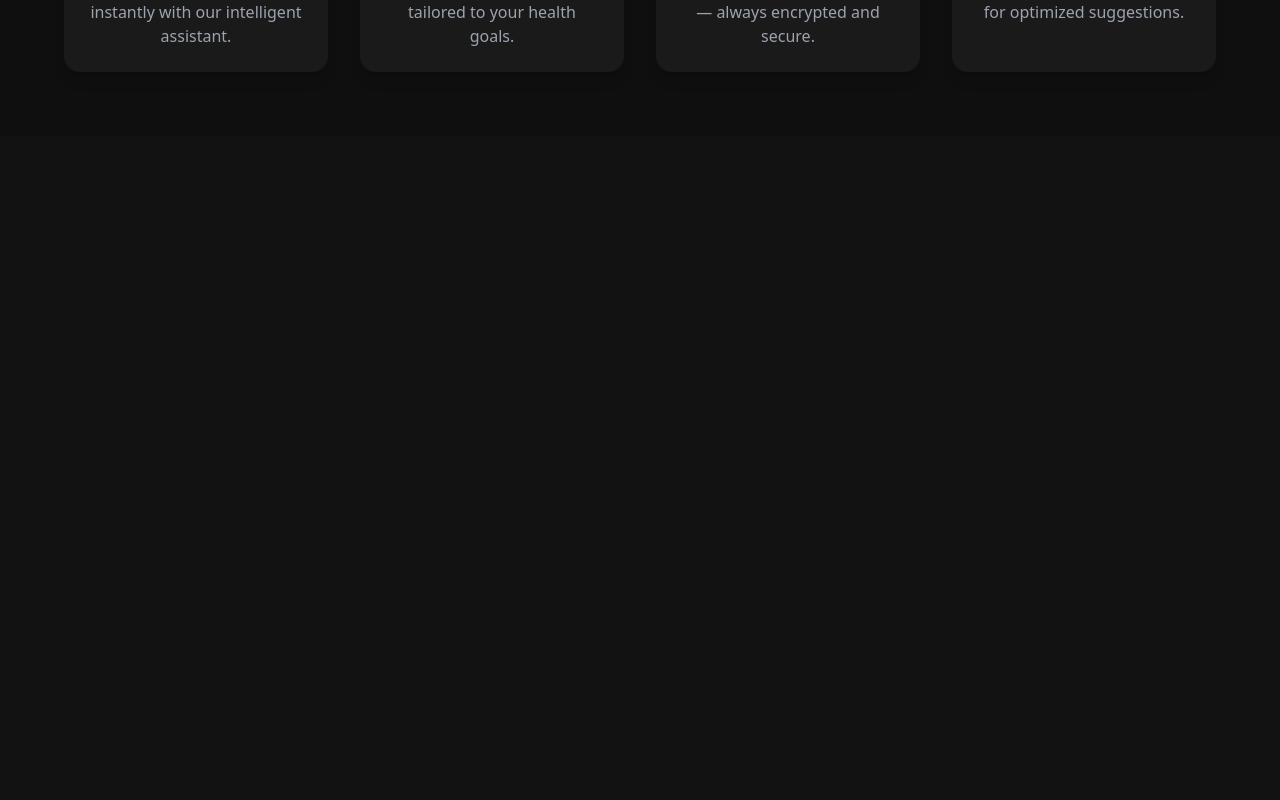
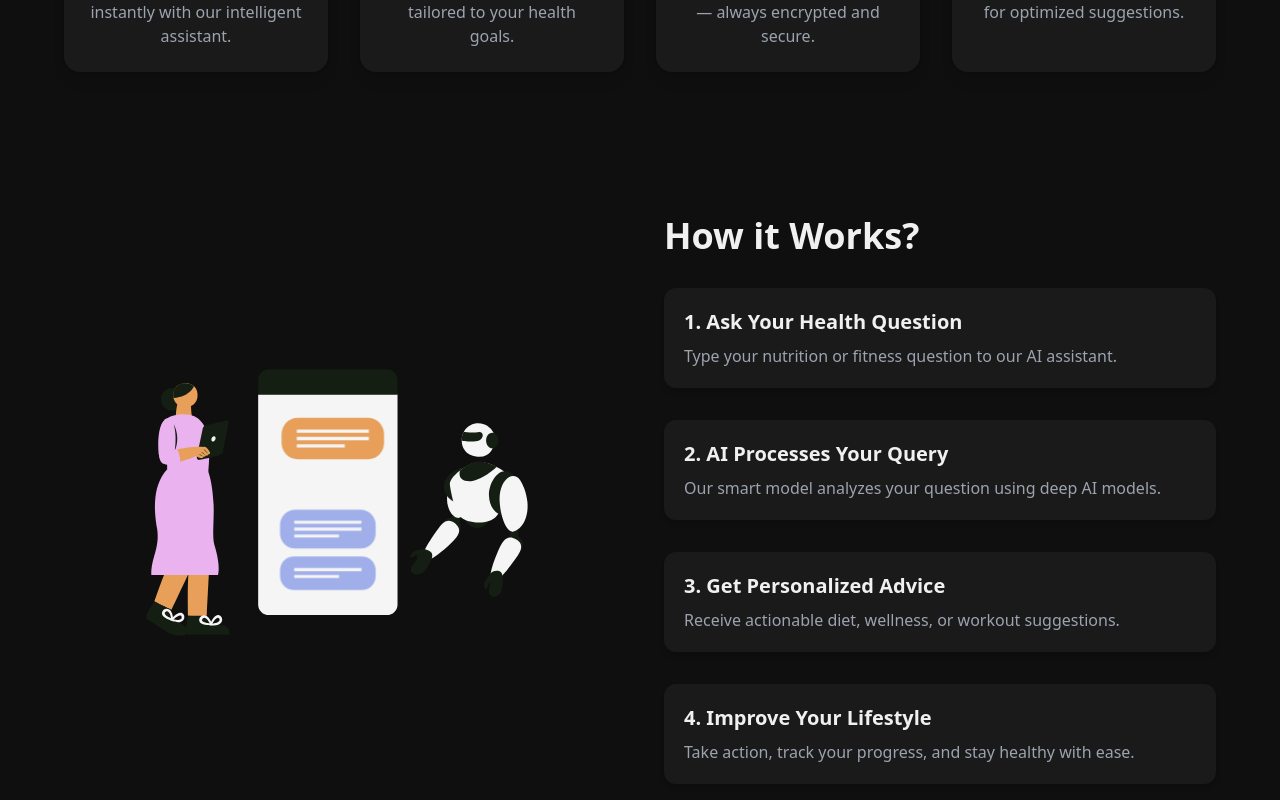
Before and after one commit to coder-nitin07/ai-health-nutrition-assistant, a React (Vite) app in the folder frontend/: page /home in a window 1280 px wide. Shown: the part 1804-2604 px from the top of the page. Before the commit the page ends 1940 px from the top, so only its background shows below. Built offline with nearby package versions, Linux system fonts and the light colour scheme.

Commit message:
Create HowWorkIt Section

```diff
--- /dev/null
+++ b/frontend/src/components/HowItWorksSection.jsx
@@ -0,0 +1,73 @@
+import { motion } from "framer-motion";
+import Lottie from "lottie-react";
+import chatbotAnimation from '../assets/lottie/Intelligent AI chat bot communicates with people.json';
+
+const steps = [
+    {
+        title: "Ask Your Health Question",
+        desc: "Type your nutrition or fitness question to our AI assistant.",
+    },
+    {
+        title: "AI Processes Your Query",
+        desc: "Our smart model analyzes your question using deep AI models.",
+    },
+    {
+        title: "Get Personalized Advice",
+        desc: "Receive actionable diet, wellness, or workout suggestions.",
+    },
+    {
+        title: "Improve Your Lifestyle",
+        desc: "Take action, track your progress, and stay healthy with ease.",
+    }
+];
+
+const HowItWorksSection = ()=>{
+    return (
+        <section className="bg-[#0F0F0F] text-[#F0F0F0] px-6 md:px-16 py-20">
+            <div className="max-w-7xl mx-auto grid md:grid-cols-2 gap-12 items-center">
+
+
+                {/* Lottie Animation */}
+                <motion.div
+                    initial={{ opacity: 0, x: -30 }}
+                    whileInView={{ opacity: 1, x: 0 }}
+                    transition={{ duration: 0.8 }}
+                    viewport={{ once: true }}
+                >
+                     <Lottie animationData={chatbotAnimation} loop={true} className="w-full max-w-md mx-auto" />
+                </motion.div>
+
+                {/* steps */}
+                <div className="space-y-8">
+                    <motion.h2
+                        className="text-3xl md:text-4xl font-bold mb-4"
+                        initial={{ opacity: 0, y: 20 }}
+                        whileInView={{ opacity: 1, y: 0 }}
+                        transition={{ duration: 0.6 }}
+                        viewport={{ once: true }}
+                    >
+                        How it Works?
+                    </motion.h2>
+
+                    { steps.map((step, index) => (
+                        <motion.div
+                            key={index}
+                            className="bg-[#1A1A1A] p-5 rounded-xl shadow-md"
+                            initial={{ opacity: 0, y: 30 }}
+                            whileInView={{ opacity: 1, y: 0 }}
+                            transition={{ duration: 0.8, delay: index * 0.1 }}
+                            viewport={{ once: true }}
+                        >
+                            <h3 className="text-xl font-semibold mb-2">
+                            {index + 1}. {step.title}
+                            </h3>
+                            <p className="text-gray-400">{step.desc}</p>
+                        </motion.div>
+                    ))}
+                </div>
+            </div>
+        </section>
+    )
+};
+
+export default HowItWorksSection;
--- a/frontend/src/pages/Home.jsx
+++ b/frontend/src/pages/Home.jsx
@@ -1,6 +1,7 @@
 import AboutSection from '../components/AboutSection'
 import FeatureSection from '../components/FeatureSection'
 import HeroSection from '../components/HeroSection'
+import HowItWorksSection from '../components/HowItWorksSection'
 import Navbar from '../components/Navbar'
 
 const Home = () => {
@@ -10,6 +11,7 @@ const Home = () => {
       <HeroSection />
       <AboutSection />
       <FeatureSection />
+      <HowItWorksSection />
     </>
   )
 }
```
